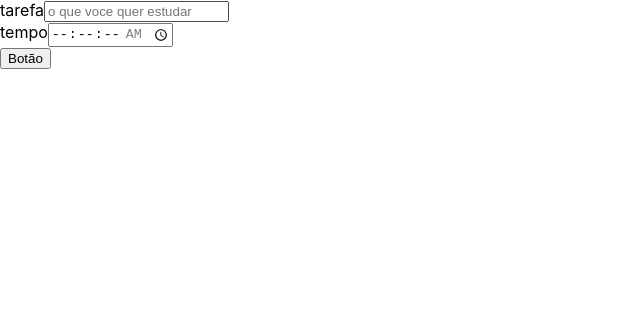
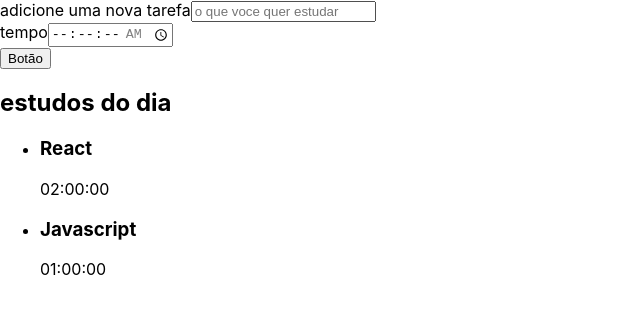
Before and after one commit to pedrokpdo/aluratsx, a React (Create React App) app: page / in a window 1280 px wide. Shown: the top 314 px of the page, without its empty margins (0-640 px from the left). Built offline with nearby package versions, Linux system fonts and the light colour scheme.

Commit message:
criando lista

```diff
--- a/src/App.tsx
+++ b/src/App.tsx
@@ -1,10 +1,11 @@
 import React from 'react';
 import Formulario from './components/Formulario';
-
+import Lista from './components/Lista';
 function App() {
   return (
     <div className="App">
       <Formulario />
+      <Lista />
     </div>
   );
 }
--- a/src/components/Formulario/index.tsx
+++ b/src/components/Formulario/index.tsx
@@ -6,7 +6,7 @@
         return (
             <form>
                 <div>
-                    <label htmlFor="tarefa">tarefa</label>
+                    <label htmlFor="tarefa">adicione uma nova tarefa</label>
                     <input
                         type="text"
                         name="tarefa"
--- /dev/null
+++ b/src/components/Lista/index.tsx
@@ -0,0 +1,29 @@
+import React from "react";
+
+function Lista() {
+    return (
+        <aside>
+            <h2>estudos do dia</h2>
+            <ul>
+                <li>
+                    <h3>
+                        React
+                    </h3>
+                    <span>
+                        02:00:00
+                    </span>
+                </li>
+                <li>
+                    <h3>
+                        Javascript
+                    </h3>
+                    <span>
+                        01:00:00
+                    </span>
+                </li>
+            </ul>
+        </aside>
+    )
+}
+
+export default Lista
```
